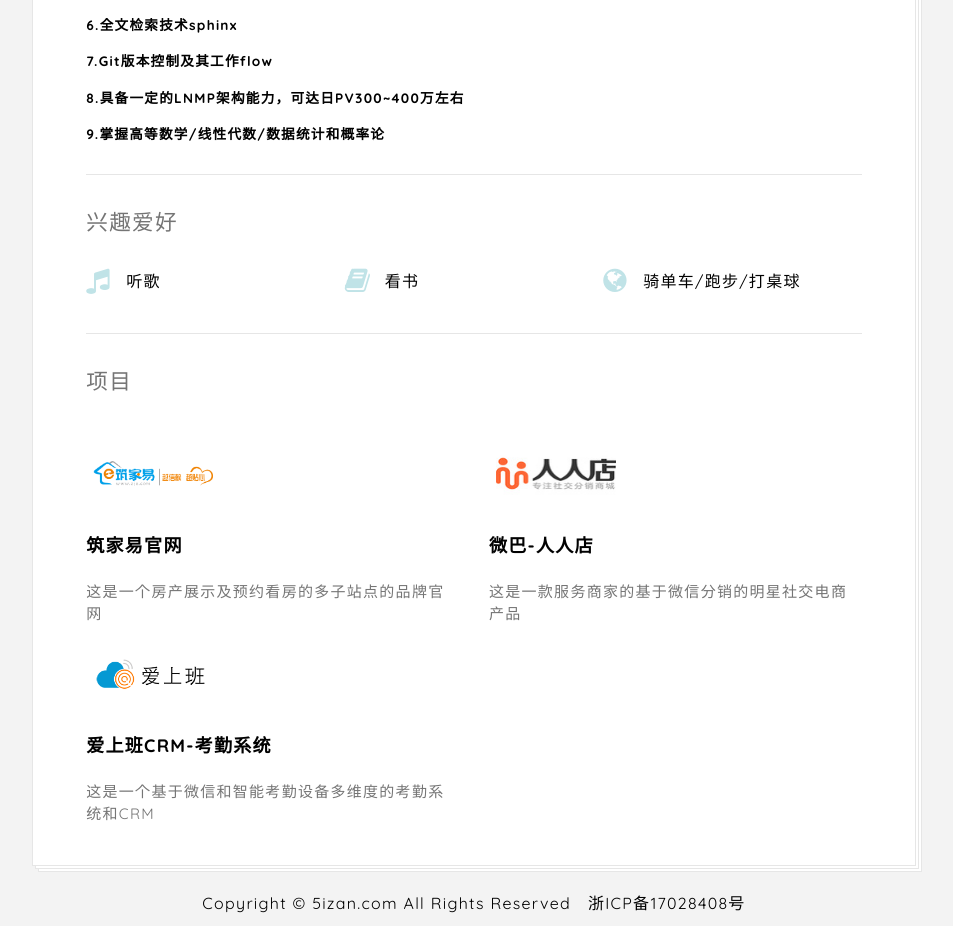
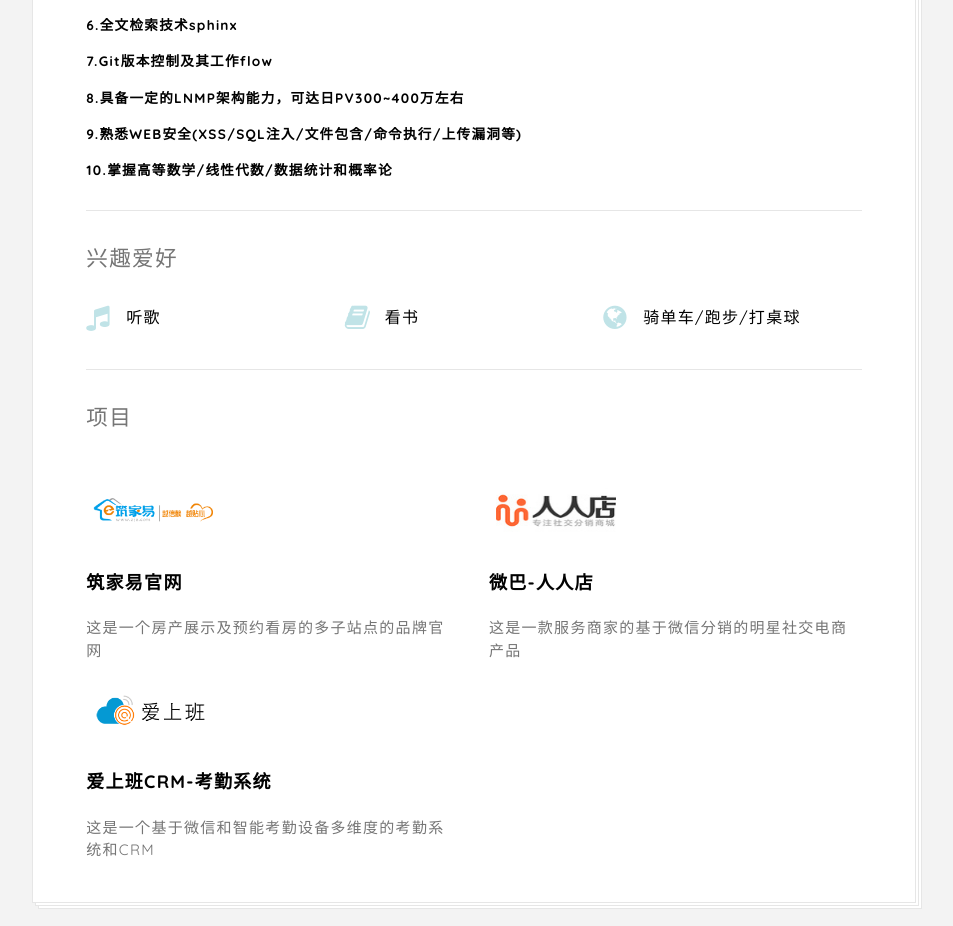
Before and after one commit to wangjiangit/person.5izan.com, a plain HTML site: page pc/index.html in a window 1280 px wide. Shown: the part 1162-2088 px from the top of the page, without its empty margins (282-1235 px from the left). Drawn offline with Linux system fonts and the light colour scheme; some packages are replaced by stand-ins of ours; a script that the page names is missing; files whose address does not match are found by name.

Commit message:
添加技能选项web安全

```diff
--- a/pc/index.html
+++ b/pc/index.html
@@ -188,7 +188,11 @@
 
                                         <div class="progress-line ace-animate" role="progressbar" aria-valuenow="80"
                                              aria-valuemin="0" aria-valuemax="100">
-                                            <strong class="progress-title">9.掌握高等数学/线性代数/数据统计和概率论</strong>
+                                            <strong class="progress-title">9.熟悉WEB安全(XSS/SQL注入/文件包含/命令执行/上传漏洞等)</strong>
+                                        </div>
+                                        <div class="progress-line ace-animate" role="progressbar" aria-valuenow="80"
+                                             aria-valuemin="0" aria-valuemax="100">
+                                            <strong class="progress-title">10.掌握高等数学/线性代数/数据统计和概率论</strong>
                                         </div>
 
                                     </div><!-- .col-sm-6 -->
```
Also changed, not shown: m/index.html (+2 -0 lines), pc/img/uploads/avatar/my_wechat_id.jpg (added).
